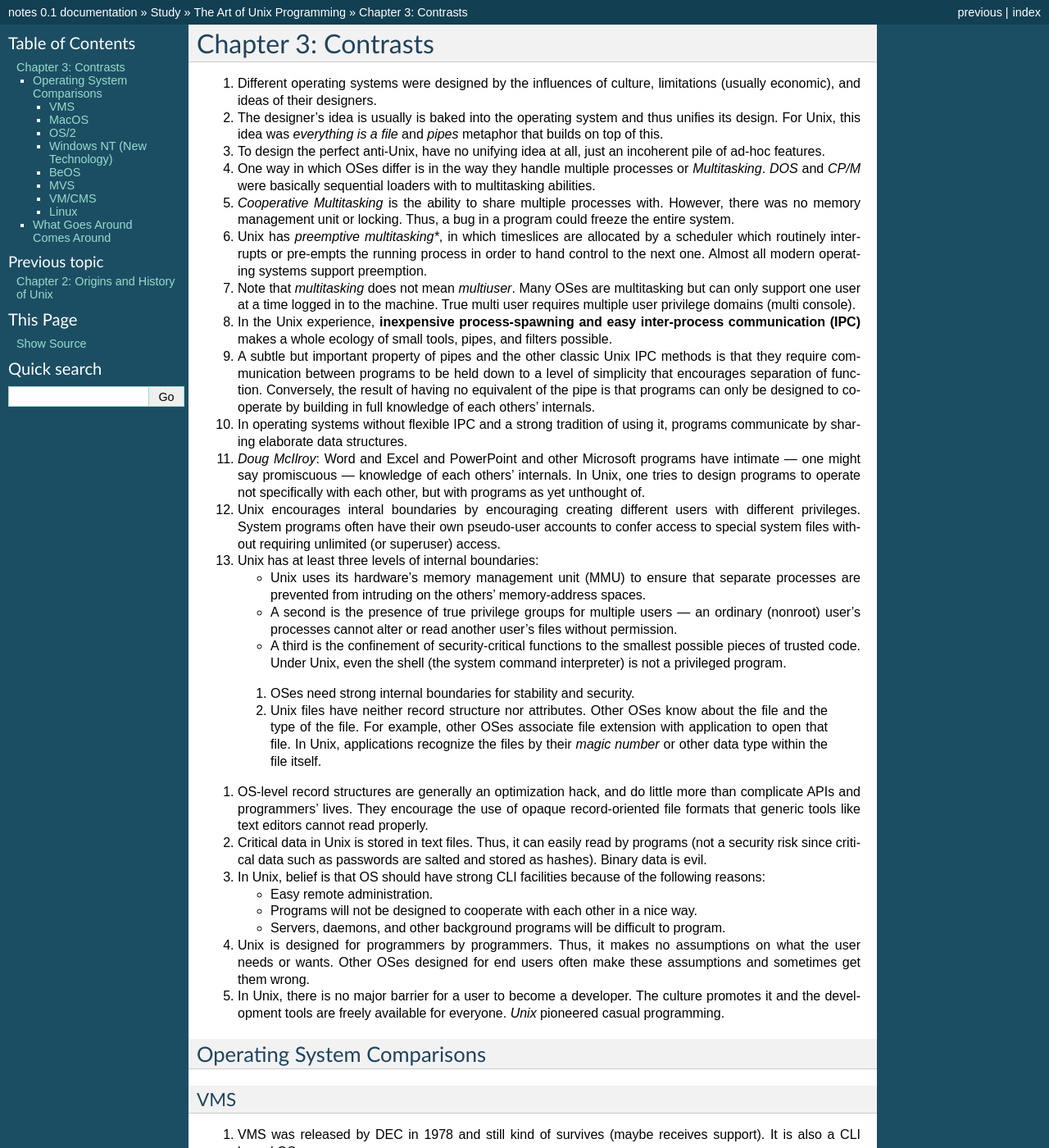
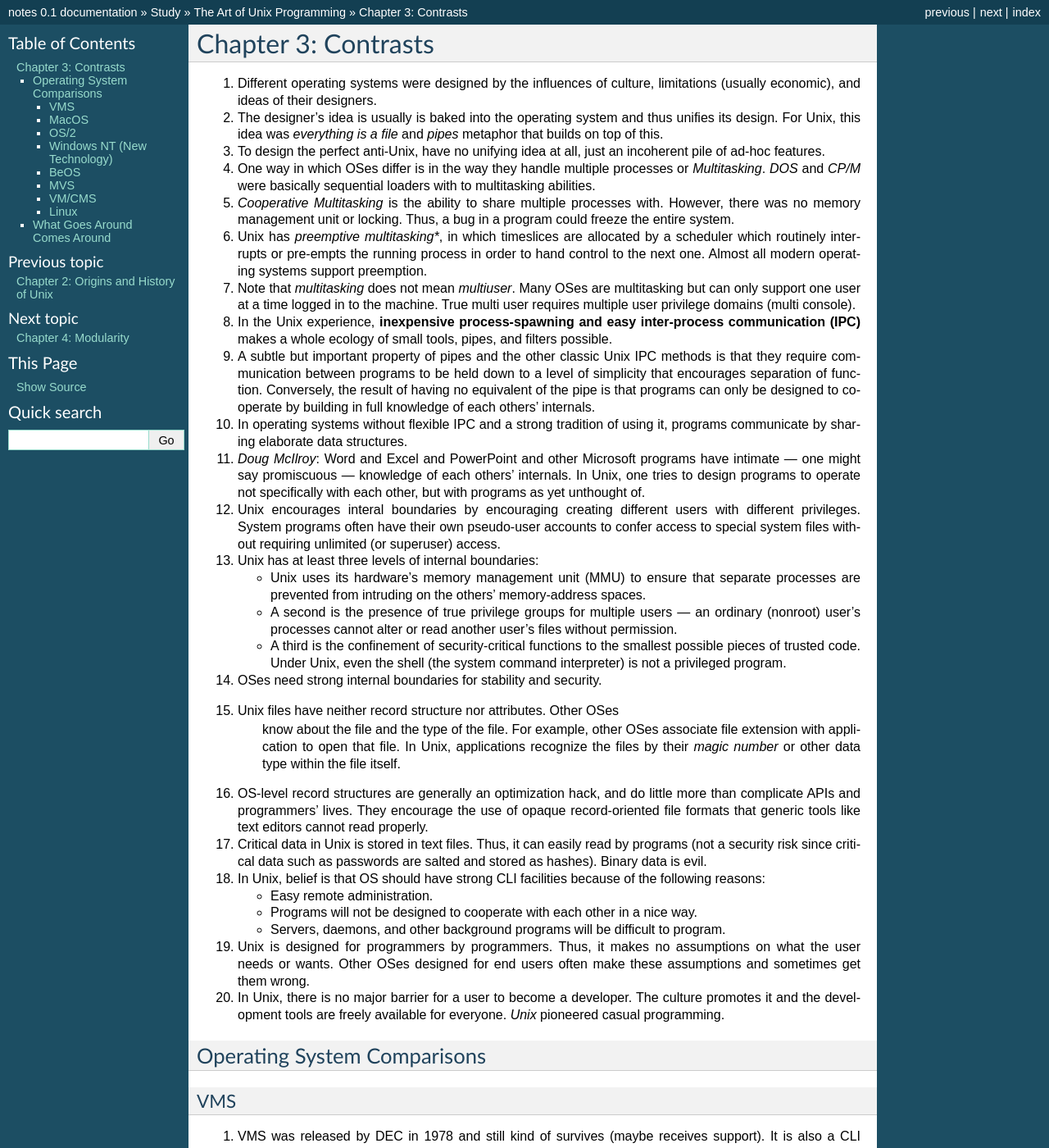
Before and after one commit to amituttam/notes, a Sphinx documentation site: the page built from docs/study/taoup/taoup-ch3-contrasts.rst, in a window 1280 px wide and 1400 px high. Shown: the whole window at 82% size. Built offline with Sphinx 7.4.7, drawn with Linux system fonts in a browser that asks for light colours.

Commit message:
taoup: Fix formatting issues

```diff
--- a/docs/study/taoup/taoup-ch3-contrasts.rst
+++ b/docs/study/taoup/taoup-ch3-contrasts.rst
@@ -69,9 +69,9 @@ Chapter 3: Contrasts
      smallest possible pieces of trusted code. Under Unix, even the
      shell (the system command interpreter) is not a privileged program.
 
- #. OSes need strong internal boundaries for stability and security.
+#. OSes need strong internal boundaries for stability and security.
 
- #. Unix files have neither record structure nor attributes. Other OSes
+#. Unix files have neither record structure nor attributes. Other OSes
     know about the file and the type of the file. For example, other
     OSes associate file extension with application to open that file. In
     Unix, applications recognize the files by their *magic number* or
--- a/docs/study/the-art-of-unix-programming.rst
+++ b/docs/study/the-art-of-unix-programming.rst
@@ -9,3 +9,4 @@ Notes taken from `The Art of Unix Programming <http://www.faqs.org/docs/artu/ind
   taoup/taoup-ch1-philosophy
   taoup/taoup-ch2-history
   taoup/taoup-ch3-contrasts
+  taoup/taoup-ch4-modularity
```
